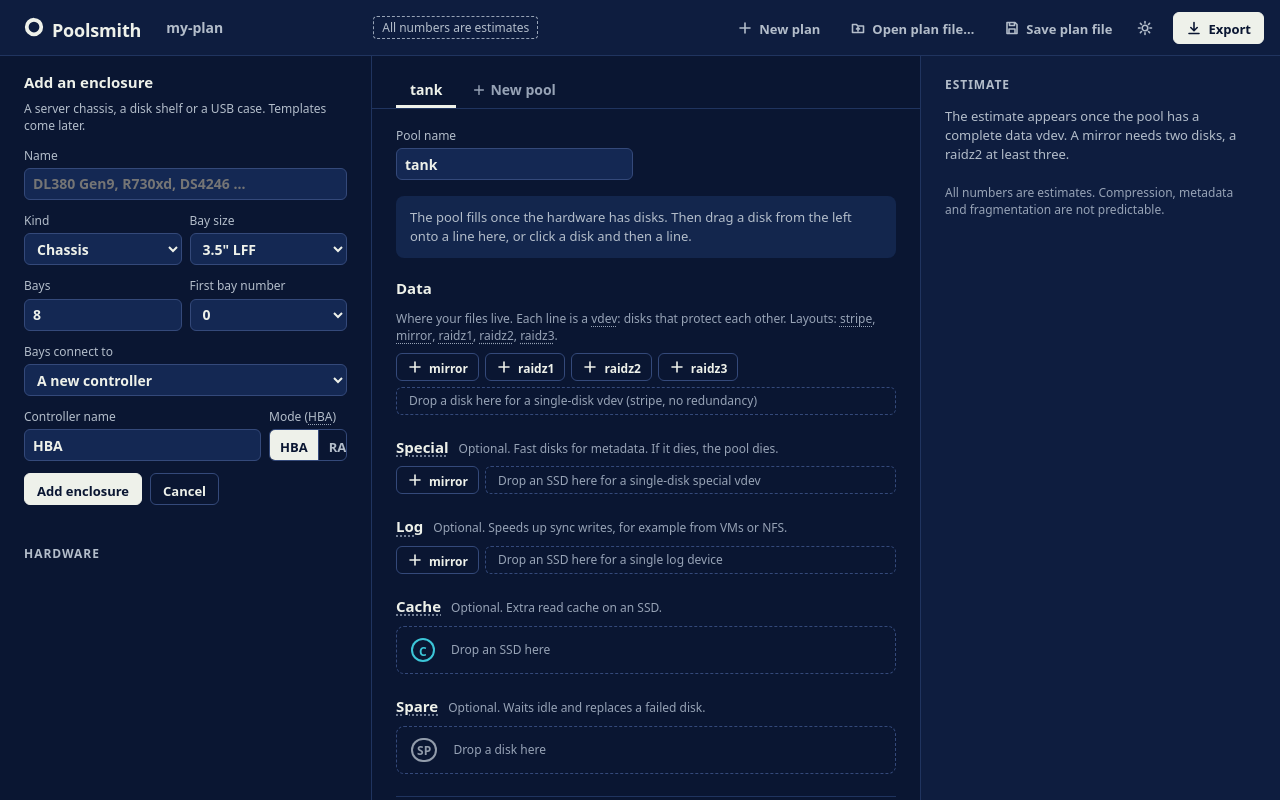
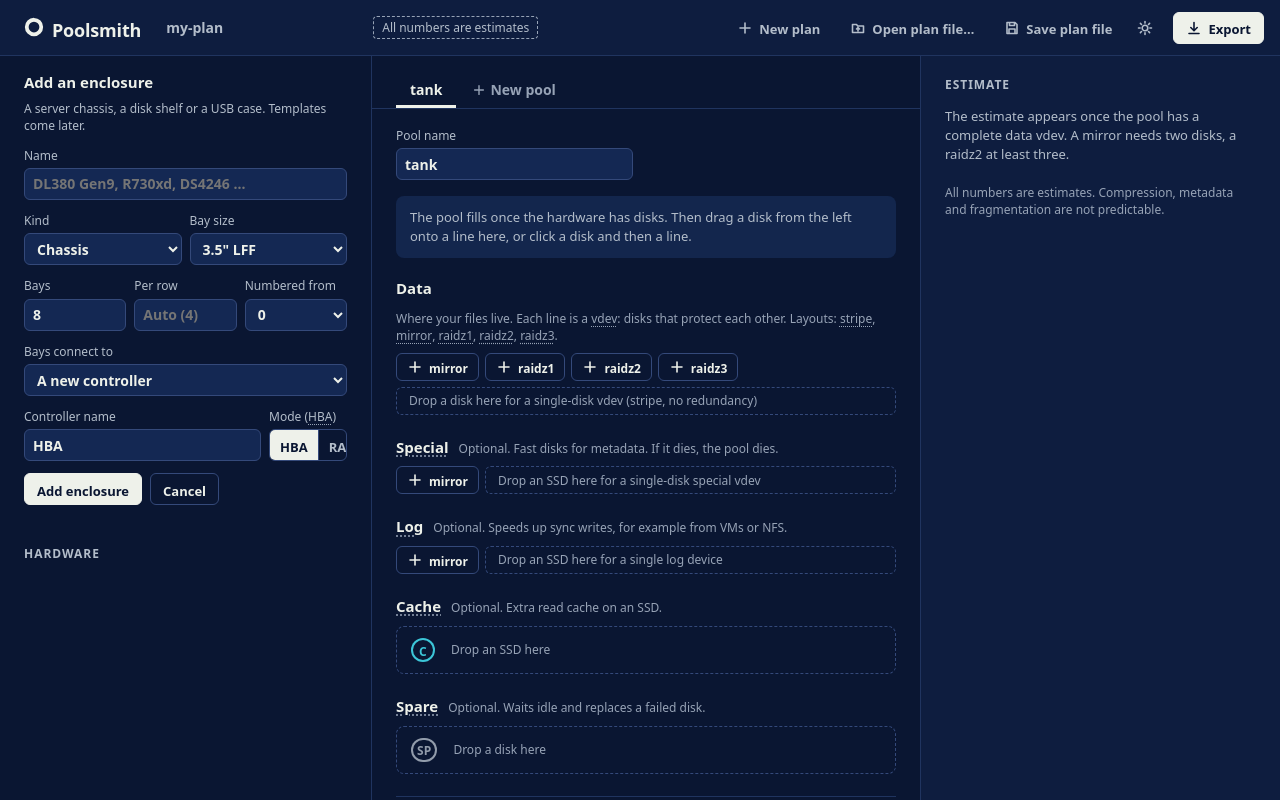
Before and after one commit to akonopcz/Poolsmith, a Svelte app: page / in a window 1280 px wide. Both pictures are taken after a click on the button "Add enclosure". Built offline with nearby package versions, Linux system fonts and the light colour scheme.

Commit message:
feat(ui): set bays per row of an enclosure

```diff
--- a/src/ui/EnclosureBlock.svelte
+++ b/src/ui/EnclosureBlock.svelte
@@ -2,11 +2,18 @@
   import type { Enclosure } from '../core/model'
   import DiskTile from './DiskTile.svelte'
   import { removeEnclosure } from '../core/edit'
+  import { bayColumns } from '../core/enclosure'
   import Icon from './Icon.svelte'
   import { store } from './store.svelte'
   import Term from './Term.svelte'
 
-  let { enclosure }: { enclosure: Enclosure } = $props()
+  let { enclosureId }: { enclosureId: string } = $props()
+
+  // Read from the store rather than taking the object as a prop, so edits here change the plan
+  // directly instead of mutating a parent's prop.
+  const enclosure: Enclosure = $derived(
+    store.plan.host.enclosures.find((e) => e.id === enclosureId)!,
+  )
 
   const KIND = { chassis: 'Chassis', shelf: 'Disk shelf', usb: 'USB enclosure' }
   const FORM = { lff: '3.5" LFF', sff: '2.5" SFF', m2: 'M.2' }
@@ -18,10 +25,14 @@
   )
   const onboard = $derived(enclosure.bays.some((bay) => bay.controllerId === undefined))
   const formFactor = $derived(enclosure.bays[0]?.formFactor ?? 'lff')
-  // Close to how vendors arrange bays: 12 LFF in rows of four, larger shelves in rows of six.
-  const columns = $derived(
-    formFactor === 'sff' ? 8 : formFactor === 'm2' ? 4 : enclosure.bays.length > 12 ? 6 : 4,
-  )
+  const columns = $derived(bayColumns(enclosure))
+
+  // An empty field drops the stored value, so the grid falls back to the guess.
+  function setColumns(event: Event) {
+    const value = (event.currentTarget as HTMLInputElement).valueAsNumber
+    if (Number.isInteger(value) && value >= 1) enclosure.columns = value
+    else if (Number.isNaN(value)) delete enclosure.columns
+  }
   const flag = $derived(store.flagged.get(enclosure.id))
   const diskCount = $derived(enclosure.bays.filter((b) => b.diskId !== undefined).length)
 
@@ -46,7 +57,17 @@
     </button>
   </div>
   <p class="meta">
-    {KIND[enclosure.kind]} · {enclosure.bays.length} × {FORM[formFactor]}
+    {KIND[enclosure.kind]} · {enclosure.bays.length} × {FORM[formFactor]} ·
+    <label class="per-row" title="Bays per row as on the front. Empty means a guess.">
+      <input
+        type="number"
+        min="1"
+        max={enclosure.bays.length}
+        value={columns}
+        oninput={setColumns}
+      />
+      per row
+    </label>
     {#if enclosure.kind === 'usb'}<span class="usb">· USB bridges can drop disks</span>{/if}
   </p>
 
@@ -145,6 +166,32 @@
     font-size: 12px;
     color: var(--ink-2);
     margin: 0 0 8px;
+  }
+
+  .per-row input {
+    width: 2em;
+    appearance: textfield;
+    text-align: center;
+    height: 22px;
+    padding: 0 2px 0 4px;
+    border: 1px solid transparent;
+    border-radius: 4px;
+    background: transparent;
+    font-size: 12px;
+    font-weight: 600;
+    color: var(--ink);
+  }
+
+  .per-row input::-webkit-inner-spin-button,
+  .per-row input::-webkit-outer-spin-button {
+    appearance: none;
+    margin: 0;
+  }
+
+  .per-row input:hover,
+  .per-row input:focus {
+    border-color: var(--rule-strong);
+    background: var(--raise);
   }
 
   .usb {
--- a/src/ui/EnclosureForm.svelte
+++ b/src/ui/EnclosureForm.svelte
@@ -1,6 +1,7 @@
 <script lang="ts">
   import type { Bay, Controller, Enclosure } from '../core/model'
   import { addEnclosure } from '../core/edit'
+  import { guessBayColumns } from '../core/enclosure'
   import { store } from './store.svelte'
   import Term from './Term.svelte'
 
@@ -9,11 +10,16 @@
   let formFactor = $state<Bay['formFactor']>('lff')
   let bayCount = $state(8)
   let firstLabel = $state(0)
+  let columns = $state<number | null | undefined>(undefined)
   let controllerChoice = $state<string>('new')
   let controllerName = $state('HBA')
   let controllerMode = $state<Controller['mode']>('hba')
 
-  const valid = $derived(Number.isInteger(bayCount) && bayCount >= 1 && bayCount <= 108)
+  const guess = $derived(guessBayColumns(formFactor, bayCount))
+  const columnsValid = $derived(columns == null || (Number.isInteger(columns) && columns >= 1))
+  const valid = $derived(
+    Number.isInteger(bayCount) && bayCount >= 1 && bayCount <= 108 && columnsValid,
+  )
 
   function submit(event: SubmitEvent) {
     event.preventDefault()
@@ -25,6 +31,7 @@
       formFactor,
       bayCount,
       firstLabel,
+      columns: columns ?? undefined,
       controller:
         controllerChoice === 'none'
           ? null
@@ -64,13 +71,24 @@
     </label>
   </div>
 
-  <div class="row">
+  <div class="row three">
     <label class="field">
       Bays
       <input type="number" min="1" max="108" step="1" bind:value={bayCount} required />
     </label>
     <label class="field">
-      First bay number
+      Per row
+      <input
+        type="number"
+        min="1"
+        max={bayCount}
+        step="1"
+        bind:value={columns}
+        placeholder="Auto ({guess})"
+      />
+    </label>
+    <label class="field">
+      Numbered from
       <select bind:value={firstLabel}>
         <option value={0}>0</option>
         <option value={1}>1</option>
@@ -147,6 +165,10 @@
     align-items: end;
   }
 
+  .row.three {
+    grid-template-columns: 1fr 1fr 1fr;
+  }
+
   .buttons {
     display: flex;
     gap: 8px;
--- a/src/ui/HardwarePanel.svelte
+++ b/src/ui/HardwarePanel.svelte
@@ -52,7 +52,7 @@
     {/if}
 
     {#each store.plan.host.enclosures as enclosure (enclosure.id)}
-      <EnclosureBlock {enclosure} />
+      <EnclosureBlock enclosureId={enclosure.id} />
     {/each}
 
     {#if loose.length > 0}
```
